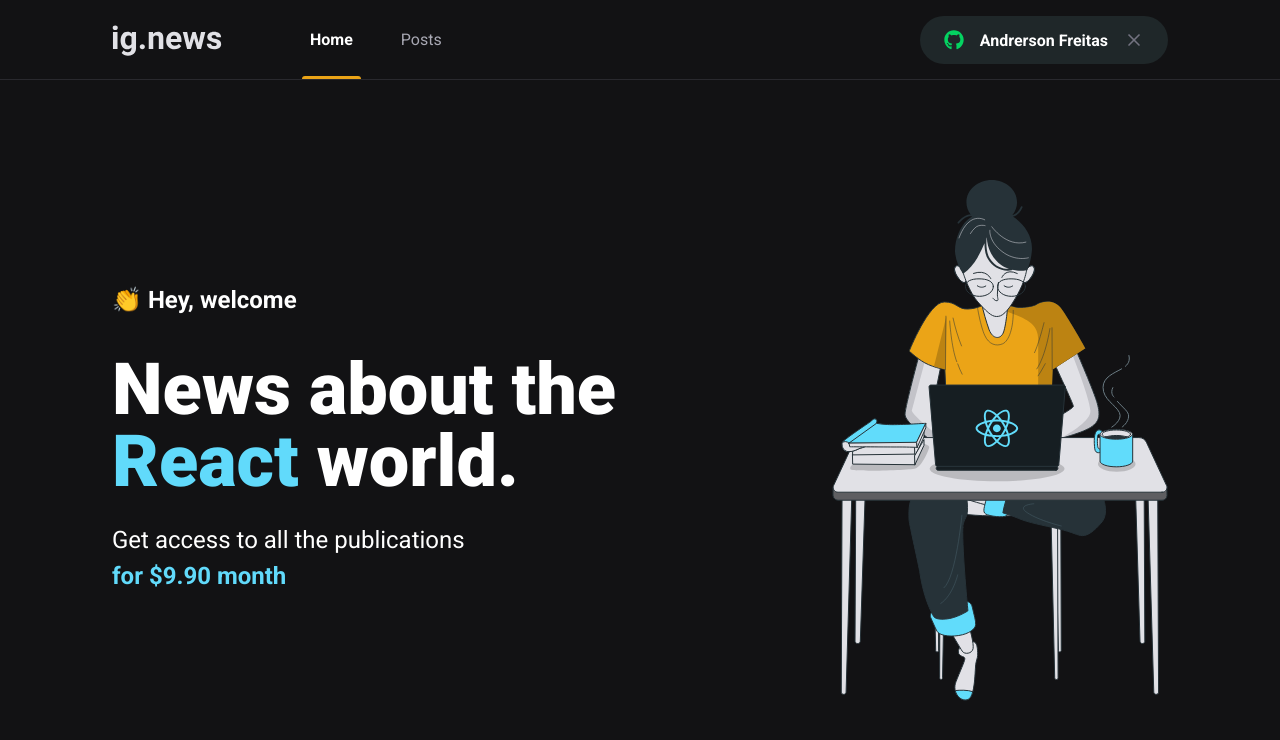
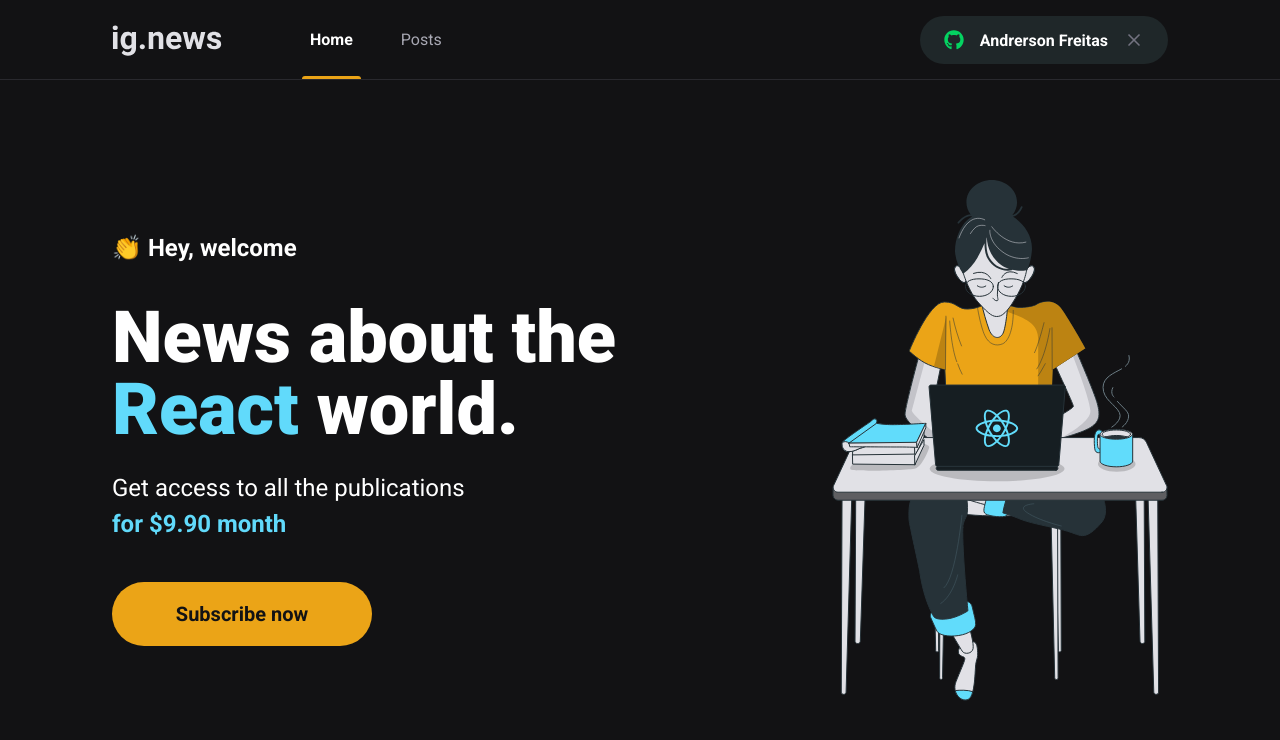
Before and after one commit to andrerson/ig.news, a Next.js app: page / in a window 1280 px wide. Shown: the top 740 px of the page. Built offline with nearby package versions, Linux system fonts and the light colour scheme.

Commit message:
Componente: SubscribeButton

```diff
--- /dev/null
+++ b/src/components/SubscribeButton/index.tsx
@@ -0,0 +1,12 @@
+import styles from './styles.module.scss';
+
+export function SubscribeButton() {
+    return (
+        <button
+            type="button"
+            className={styles.subscribeButton}
+        >
+            Subscribe now
+        </button>
+    );
+}
--- /dev/null
+++ b/src/components/SubscribeButton/styles.module.scss
@@ -0,0 +1,20 @@
+.subscribeButton{
+    width: 260px;
+    height: 4rem;
+    border: 0;
+    border-radius: 2rem;
+    background: var(--yellow-500);
+    color: var(--gray-900);
+    font-size: 1.25rem;
+    font-weight: bold;
+
+    display: flex;
+    align-items: center;
+    justify-content: center;
+
+    transition: filter 0.2s;
+
+    &:hover {
+        filter: brightness(0.8)
+    }
+}
--- a/src/pages/home.module.scss
+++ b/src/pages/home.module.scss
@@ -38,4 +38,8 @@
             font-weight: bold;
         }
     }
+
+    button {
+        margin-top: 2.5rem;
+    }
 }
--- a/src/pages/index.tsx
+++ b/src/pages/index.tsx
@@ -1,6 +1,8 @@
+import Head from 'next/head';
+
+import { SubscribeButton } from '../components/SubscribeButton';
+
 import styles from './home.module.scss';
-
-import Head from 'next/head';
 
 export default function Home() {
   return (
@@ -17,6 +19,8 @@ export default function Home() {
             Get access to all the publications <br />
             <span>for $9.90 month</span>
           </p>
+
+          <SubscribeButton />
         </section>
 
         <img src="/images/avatar.svg" alt="Girl coding"/>
```
